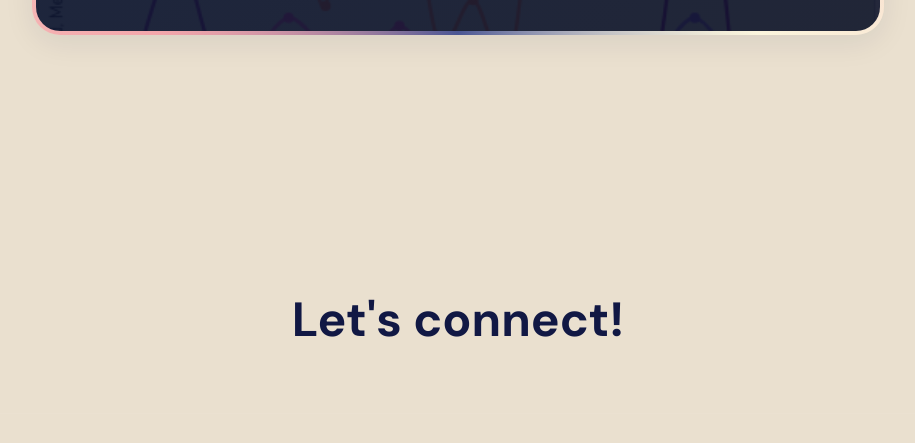
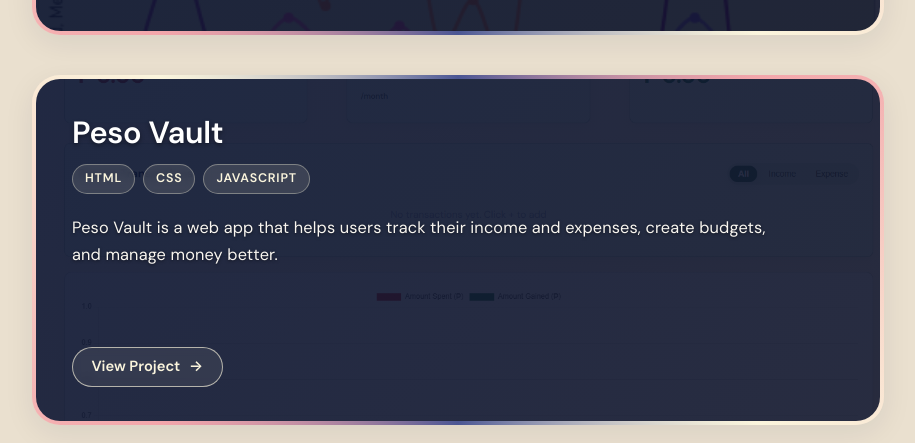
Before and after one commit to serinaayay/Portfolio, a plain HTML site: page index.html in a window 1280 px wide. Shown: the part 3005-3448 px from the top of the page, without its empty margins (182-1097 px from the left). Drawn offline with Linux system fonts and the light colour scheme.

Commit message:
New project added - PesoVault

```diff
--- a/index.html
+++ b/index.html
@@ -145,6 +145,23 @@
         </div>
         <a href="Villamor_PowerBiVisualization.pbix" class="project-card-link" id="project-link-4">Download File</a>
       </article>
+
+      <!-- Project 4 -->
+      <article class="project-card reveal card-5">
+        <div class="project-card-info">
+          <h3 class="project-card-title">Peso Vault</h3>
+          <div class="project-tags">
+            <span class="project-tag">HTML</span>
+            <span class="project-tag">CSS</span>
+            <span class="project-tag">JavaScript</span>
+          </div>
+          <p class="project-card-desc">
+            Peso Vault is a web app that helps users track their income and expenses, create budgets, and manage money
+            better.
+          </p>
+        </div>
+        <a href="https://pesovault.vercel.app/" class="project-card-link" id="project-link-4">View Project</a>
+      </article>
     </div>
   </section>
 
--- a/style.css
+++ b/style.css
@@ -699,6 +699,15 @@ header.scrolled .nav-container {
   background-repeat: no-repeat;
 }
 
+.card-5::after {
+  background-image:
+    linear-gradient(135deg, rgba(14, 23, 52, 0.92) 0%, rgba(10, 15, 38, 0.88) 100%),
+    url('PesoVault.png');
+  background-size: cover;
+  background-position: center;
+  background-repeat: no-repeat;
+}
+
 .project-card:hover {
   transform: translateY(-6px);
   box-shadow: 0 16px 36px rgba(17, 24, 68, 0.22);
```
Also changed, not shown: PesoVault.png (added), Rectangle 23.png (added), grid pink.png (added).
